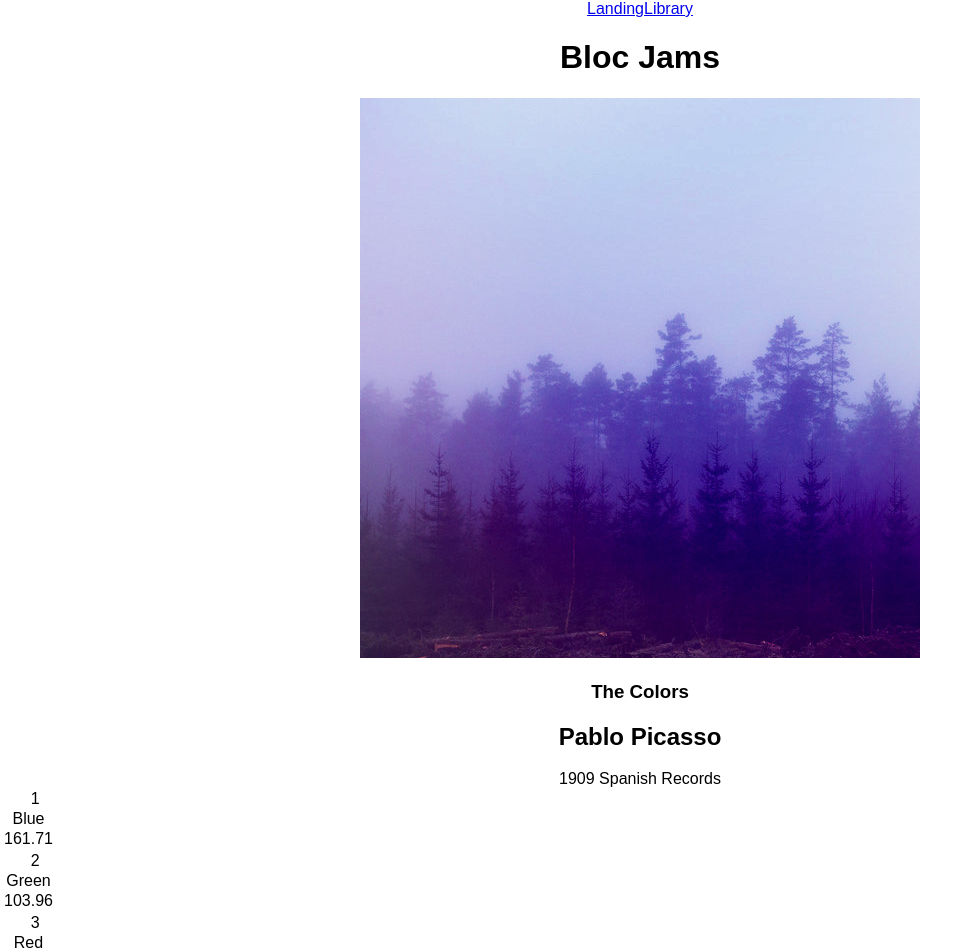
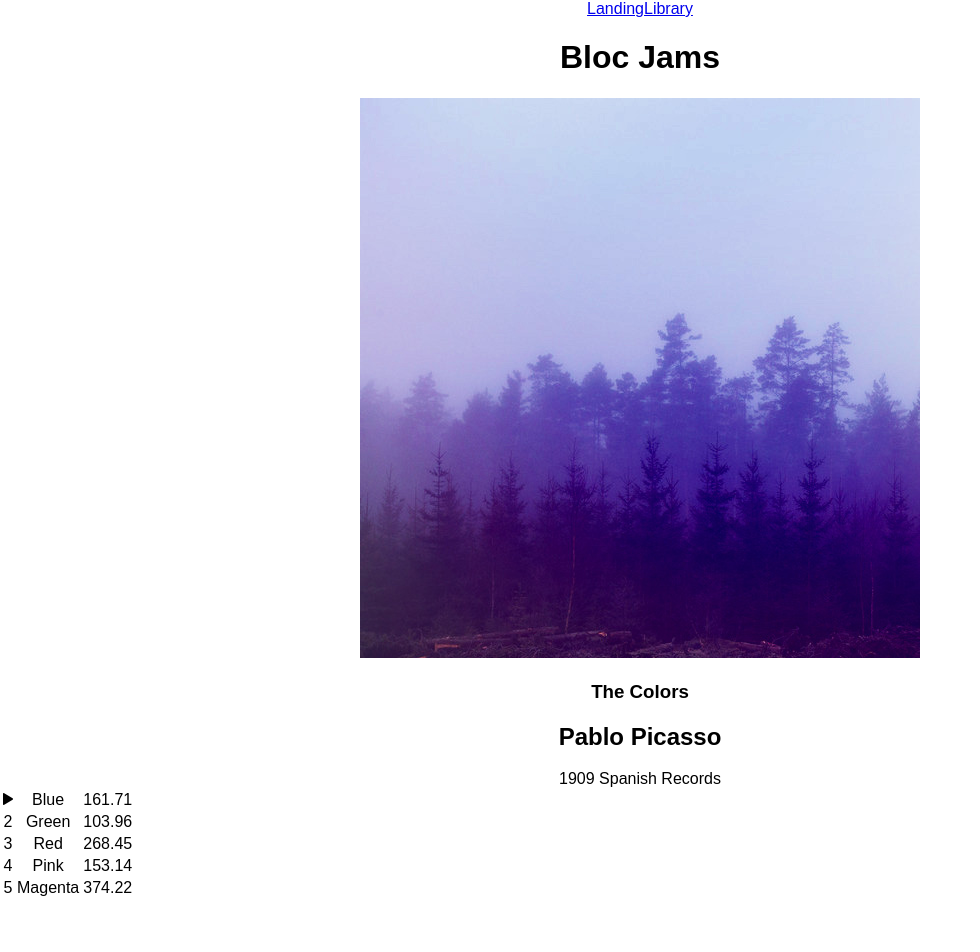
Before and after one commit to MegMex/bloc-jams-react, a React (Create React App) app: page /album/the-colors in a window 1280 px wide. Shown: the top 952 px of the page, without its empty margins (0-980 px from the left). After the commit the page ends 900 px from the top, so only its background shows below. Built offline with nearby package versions, Linux system fonts and the light colour scheme.

Commit message:
Assignment 7 completed

```diff
--- a/public/index.html
+++ b/public/index.html
@@ -10,6 +10,7 @@
     -->
     <link rel="manifest" href="%PUBLIC_URL%/manifest.json">
     <link rel="shortcut icon" href="%PUBLIC_URL%/favicon.ico">
+    <link rel="stylesheet" href="http://code.ionicframework.com/ionicons/2.0.1/css/ionicons.min.css">
     <!--
       Notice the use of %PUBLIC_URL% in the tags above.
       It will be replaced with the URL of the `public` folder during the build.
--- a/src/components/Album.js
+++ b/src/components/Album.js
@@ -12,7 +12,8 @@ class Album extends Component {
         this.state = {
             album: album,
             currentSong: album.songs[0],
-            isPlaying: false
+            isPlaying: false,
+            isHovered: null
         };
 
         this.audioElement = document.createElement('audio');
@@ -44,6 +45,28 @@ class Album extends Component {
       }
     }
 
+    handleMouseLeave(index){
+        this.setState({isHovered: null})
+    }
+
+    handleMouseOver(index){
+      this.setState({isHovered: index});
+    }
+
+    renderButton(song, index){
+        if (song === this.state.currentSong){
+            if( this.state.isPlaying === true){
+                return <span className="ion-pause"></span>
+            } else {
+                return <span className="ion-play"></span>
+            }
+        } else {
+            if(this.state.isHovered !== null && this.state.isHovered === index) {
+                return  <span className="ion-play"></span>
+            } else{ return <span> {index+1}</span>}
+        }
+    }
+
     render() {
         return (
           <section className="album">
@@ -64,9 +87,10 @@ class Album extends Component {
              </colgroup>
              <tbody>
                {this.state.album.songs.map( (song, index) =>
-                  <tr className="song" key={index} onClick={() => this.handleSongClick(song)} >{index+1}
-                      <tr>{song.title}</tr>
-                      <tr>{song.duration}</tr>
+                  <tr className="song" key={index} onClick={() => this.handleSongClick(song)} onMouseOver={() => this.handleMouseOver(index)} onMouseLeave={() => this.handleMouseLeave()} >
+                      <td>{this.renderButton(song, index)}</td>
+                      <td>{song.title}</td>
+                      <td>{song.duration}</td>
                   </tr>
                 )}
              </tbody>
```
